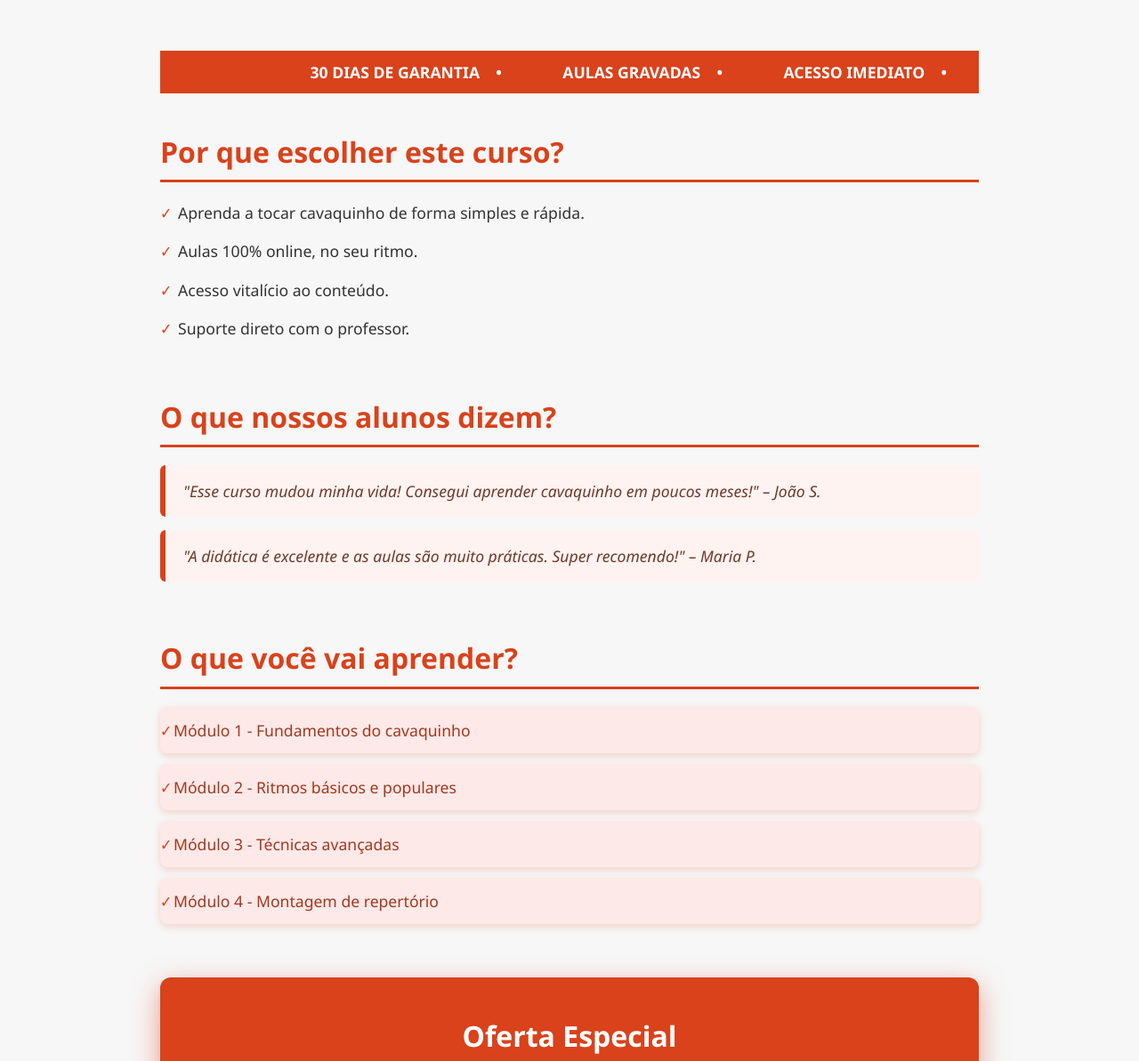
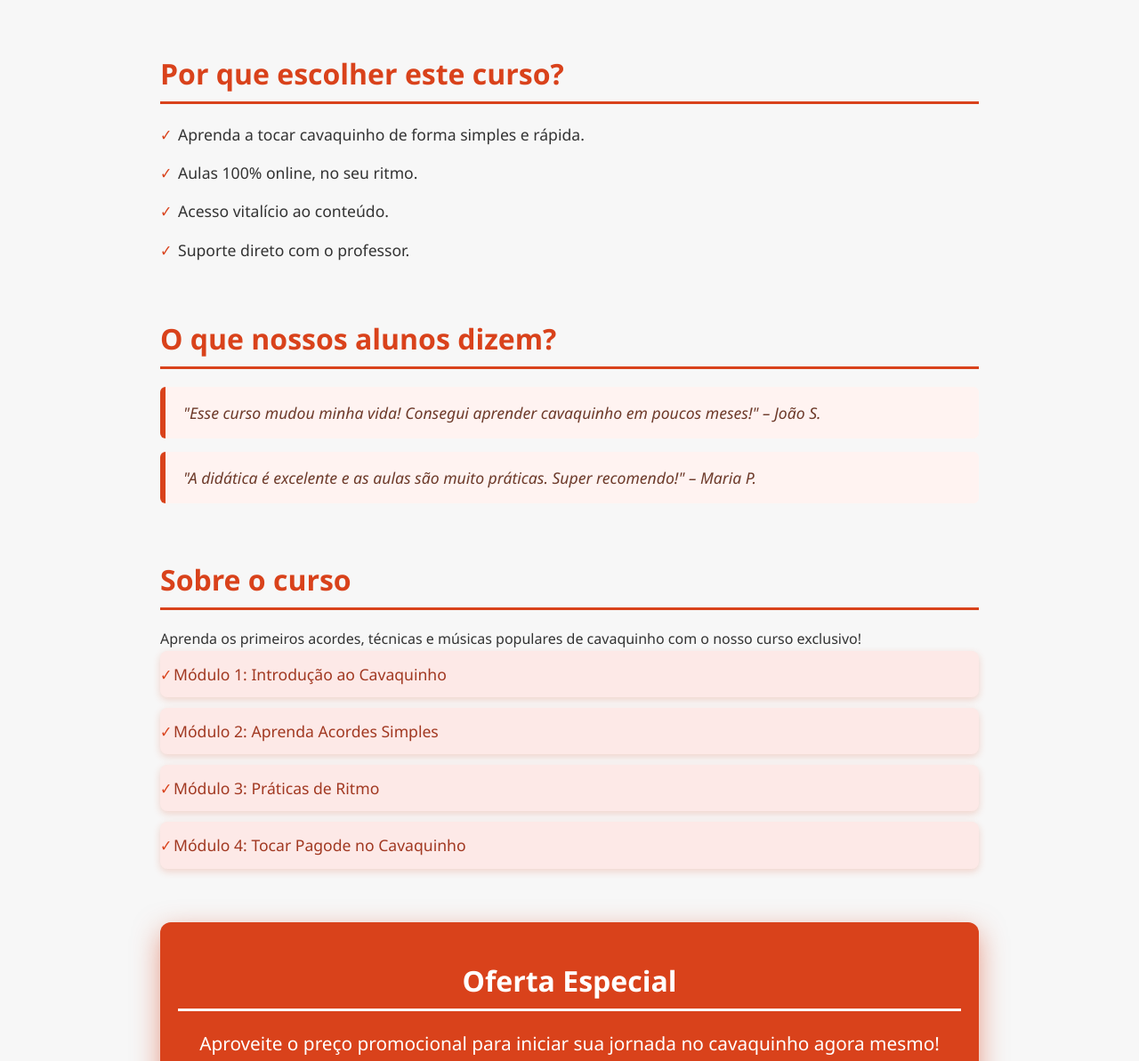
Before and after one commit to FabioGenerozo/meucursobr.com.br, a plain HTML site: page index.html in a window 1280 px wide. Shown: the part 493-1686 px from the top of the page at 89% size. Drawn offline with Linux system fonts and the light colour scheme.

Commit message:
Update index.html

```diff
--- a/index.html
+++ b/index.html
@@ -46,7 +46,7 @@
     }
 
     .hero {
-      background: url("https://raw.githubusercontent.com/FabioGenerozo/meucursobr.com.br/4f90050ca41277543da499cdfc02a3cdf387328a/logo-cavaquinho-blog.png") center/cover no-repeat;
+      background: linear-gradient(135deg, #d9421b, #b83017);
       height: 400px;
       display: flex;
       flex-direction: column;
@@ -58,11 +58,7 @@
       position: relative;
     }
     .hero::after {
-      content: "";
-      position: absolute;
-      inset: 0;
-      background: rgba(0,0,0,0.5);
-      z-index: 0;
+      content: none;
     }
     .hero-content {
       position: relative;
@@ -98,40 +94,9 @@
       box-shadow: 0 8px 20px rgba(184, 48, 23, 0.8);
     }
 
-    /* Letreiro rolando */
-    .scrolling-banner {
-      background-color: #d9421b; /* laranja */
-      color: white;
-      overflow: hidden;
-      white-space: nowrap;
-      padding: 10px 0;
-      font-weight: bold;
-      font-size: 1.1rem;
-      margin-bottom: 40px;
-    }
-
-    .scrolling-text {
-      display: inline-block;
-      padding-left: 100%;
-      animation: scroll-left 15s linear infinite;
-    }
-
-    .scrolling-text span {
-      margin-right: 50px;
-    }
-
-    @keyframes scroll-left {
-      0% {
-        transform: translateX(0%);
-      }
-      100% {
-        transform: translateX(-100%);
-      }
-    }
-
     main {
       max-width: 960px;
-      margin: 0 auto 40px auto;
+      margin: 40px auto;
       padding: 0 20px;
     }
 
@@ -273,17 +238,6 @@
 </section>
 
 <main>
-  <!-- Letreiro rolando -->
-  <section class="scrolling-banner">
-    <div class="scrolling-text">
-      <span>30 DIAS DE GARANTIA &nbsp;&nbsp;&nbsp;•&nbsp;&nbsp;&nbsp;</span>
-      <span>AULAS GRAVADAS &nbsp;&nbsp;&nbsp;•&nbsp;&nbsp;&nbsp;</span>
-      <span>ACESSO IMEDIATO &nbsp;&nbsp;&nbsp;•&nbsp;&nbsp;&nbsp;</span>
-      <span>SUPORTE EXCLUSIVO &nbsp;&nbsp;&nbsp;•&nbsp;&nbsp;&nbsp;</span>
-      <span>PAGAMENTO SEGURO &nbsp;&nbsp;&nbsp;•&nbsp;&nbsp;&nbsp;</span>
-    </div>
-  </section>
-
   <section id="por-que-escolher">
     <h2>Por que escolher este curso?</h2>
     <ul>
@@ -300,25 +254,28 @@
     <blockquote>"A didática é excelente e as aulas são muito práticas. Super recomendo!" – Maria P.</blockquote>
   </section>
 
-  <section id="sobre-curso" class="course-modules">
-    <h2>O que você vai aprender?</h2>
-    <ul>
-      <li>Módulo 1 - Fundamentos do cavaquinho</li>
-      <li>Módulo 2 - Ritmos básicos e populares</li>
-      <li>Módulo 3 - Técnicas avançadas</li>
-      <li>Módulo 4 - Montagem de repertório</li>
-    </ul>
+  <section id="sobre-curso">
+    <h2>Sobre o curso</h2>
+    <p>Aprenda os primeiros acordes, técnicas e músicas populares de cavaquinho com o nosso curso exclusivo!</p>
+    <div class="course-modules">
+      <ul>
+        <li>Módulo 1: Introdução ao Cavaquinho</li>
+        <li>Módulo 2: Aprenda Acordes Simples</li>
+        <li>Módulo 3: Práticas de Ritmo</li>
+        <li>Módulo 4: Tocar Pagode no Cavaquinho</li>
+      </ul>
+    </div>
   </section>
 
   <section id="oferta" class="offer-section">
     <h2>Oferta Especial</h2>
-    <p>Garanta sua vaga no curso com preço promocional e comece a tocar hoje mesmo!</p>
-    <a href="https://pay.hotmart.com/Y46016667V?ref=X99708631N" class="btn-offer" target="_blank" rel="noopener noreferrer">Comprar Agora</a>
+    <p>Aproveite o preço promocional para iniciar sua jornada no cavaquinho agora mesmo!</p>
+    <a href="https://pay.hotmart.com/Y46016667V?ref=X99708631N" class="btn-offer" target="_blank" rel="noopener noreferrer">Quero Aprender Agora!!</a>
   </section>
 </main>
 
 <footer>
-  &copy; 2025 Meu Curso BR - Todos os direitos reservados.
+  <p>&copy; 2025 Meu Curso BR. Todos os direitos reservados.</p>
 </footer>
 
 </body>
```
